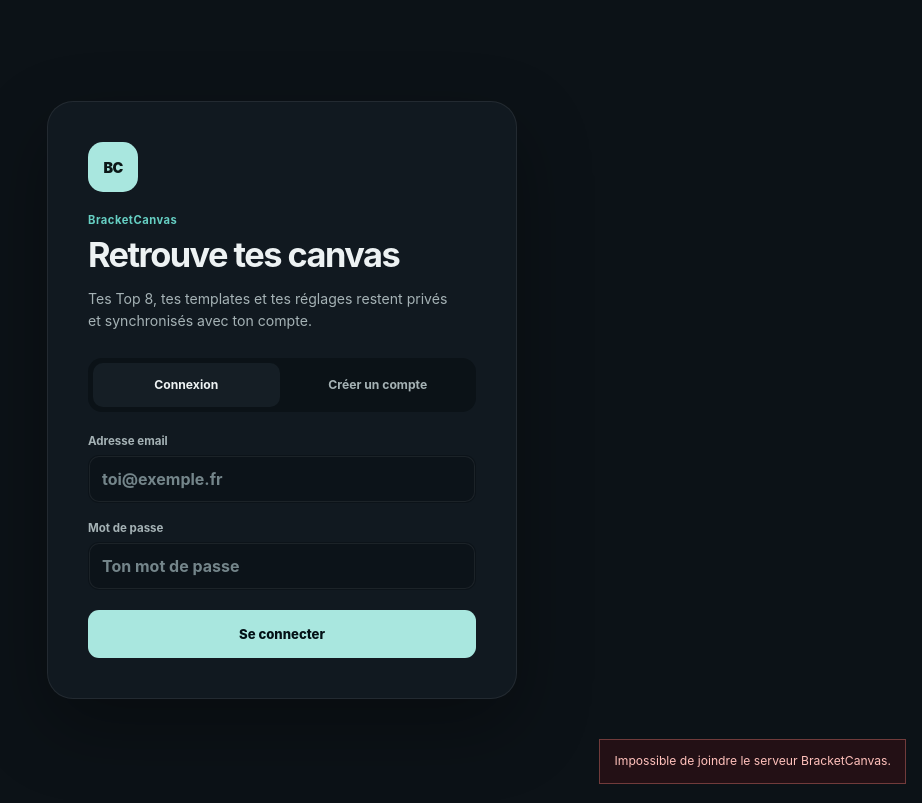
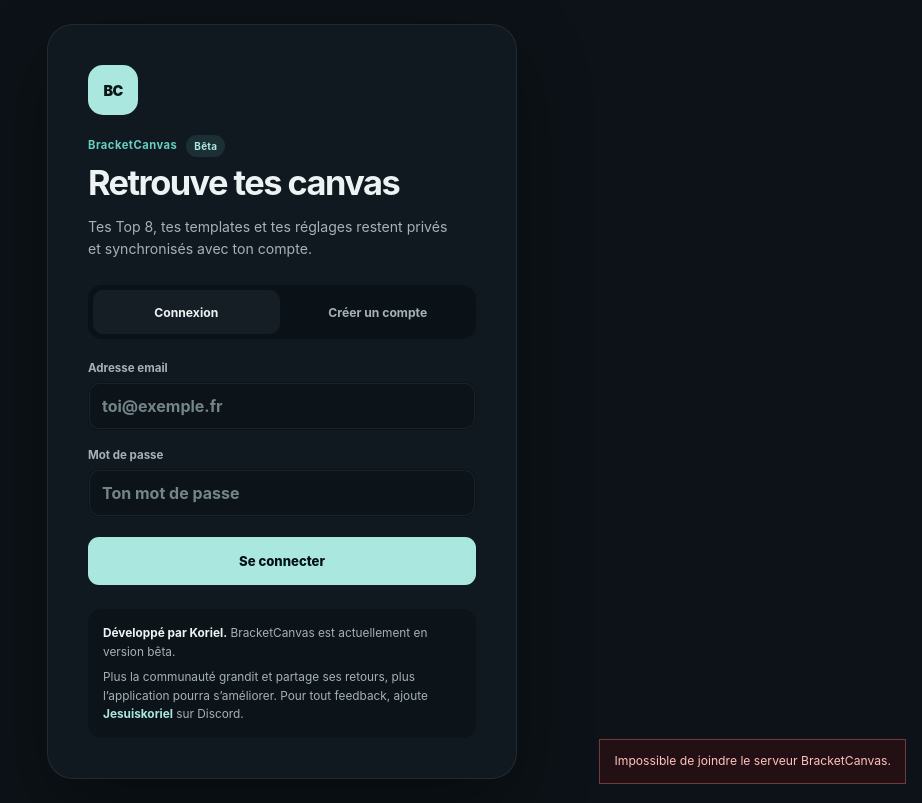
Before and after one commit to Jesuiskoriel/bracketcanvas, a React (Vite) app: page / in a window 1280 px wide. Shown: the whole page, without its empty margins (358-1280 px from the left). Built offline with nearby package versions, Linux system fonts and the light colour scheme; no server answers.

Commit message:
Add beta and creator notices

```diff
--- a/src/App.css
+++ b/src/App.css
@@ -914,7 +914,52 @@
 }
 
 .app-brand .eyebrow,
-.auth-card > .eyebrow { color: var(--accent); }
+.auth-card .product-heading-row .eyebrow { color: var(--accent); }
+
+.product-heading-row {
+  display: flex;
+  align-items: center;
+  gap: 9px;
+}
+
+.beta-badge {
+  display: inline-flex;
+  align-items: center;
+  min-height: 22px;
+  padding: 0 8px;
+  color: var(--accent-light);
+  font-size: .62rem;
+  font-weight: 750;
+  letter-spacing: .025em;
+  background: var(--accent-soft);
+  border-radius: 999px;
+}
+
+.product-notice {
+  margin: 12px 16px 24px;
+  padding: 16px 17px;
+  color: var(--text-muted);
+  font-size: .74rem;
+  line-height: 1.55;
+  background: rgba(255, 255, 255, .025);
+  border-radius: var(--radius-md);
+}
+
+.product-notice p { margin: 0; }
+.product-notice p + p { margin-top: 7px; }
+.product-notice strong { color: var(--text); font-weight: 700; }
+
+.discord-handle {
+  color: var(--accent-light);
+  font-weight: 750;
+  white-space: nowrap;
+}
+
+.product-notice-compact {
+  margin: 24px 0 0;
+  padding: 15px;
+  background: #0c1319;
+}
 
 .app-shell {
   grid-template-columns: minmax(350px, 405px) minmax(0, 1fr);
@@ -1266,5 +1311,7 @@
   .save-panel,
   .account-menu { margin-right: 10px; margin-left: 10px; }
   .editor-list { padding-right: 10px; padding-left: 10px; }
+  .product-notice { margin-right: 10px; margin-left: 10px; }
+  .product-notice-compact { margin-right: 0; margin-left: 0; }
   .project-dialog { border-radius: 18px; }
 }
--- a/src/App.jsx
+++ b/src/App.jsx
@@ -1,5 +1,6 @@
 import { useCallback, useEffect, useRef, useState } from 'react'
 import PlayerEditor from './components/PlayerEditor.jsx'
+import ProductNotice from './components/ProductNotice.jsx'
 import PaletteEditor from './components/PaletteEditor.jsx'
 import AccountMenu from './components/AccountMenu.jsx'
 import ProjectSwitcher from './components/ProjectSwitcher.jsx'
@@ -1007,7 +1008,10 @@
         <header className="app-header">
           <div className="app-brand">
             <div>
-              <p className="eyebrow">BracketCanvas</p>
+              <div className="product-heading-row">
+                <p className="eyebrow">BracketCanvas</p>
+                <span className="beta-badge">Bêta</span>
+              </div>
               <h1 id="app-title">Éditeur Top 8</h1>
             </div>
           </div>
@@ -1121,6 +1125,8 @@
             />
           ))}
         </div>
+
+        <ProductNotice />
       </aside>
 
       <section className="preview-panel" aria-labelledby="preview-title">
--- a/src/components/AuthScreen.jsx
+++ b/src/components/AuthScreen.jsx
@@ -1,4 +1,5 @@
 import { useState } from 'react'
+import ProductNotice from './ProductNotice.jsx'
 
 export default function AuthScreen({ onLogin, onRegister }) {
   const [mode, setMode] = useState('login')
@@ -36,7 +37,10 @@
     <main className="auth-shell">
       <section className="auth-card" aria-labelledby="auth-title">
         <div className="auth-brand" aria-hidden="true">BC</div>
-        <p className="eyebrow">BracketCanvas</p>
+        <div className="product-heading-row">
+          <p className="eyebrow">BracketCanvas</p>
+          <span className="beta-badge">Bêta</span>
+        </div>
         <h1 id="auth-title">
           {isRegistering ? 'Créer ton espace' : 'Retrouve tes canvas'}
         </h1>
@@ -109,6 +113,7 @@
               : isRegistering ? 'Créer mon espace' : 'Se connecter'}
           </button>
         </form>
+        <ProductNotice compact />
       </section>
     </main>
   )
--- /dev/null
+++ b/src/components/ProductNotice.jsx
@@ -0,0 +1,11 @@
+export default function ProductNotice({ compact = false }) {
+  return (
+    <aside className={`product-notice${compact ? ' product-notice-compact' : ''}`} aria-label="À propos de BracketCanvas">
+      <p><strong>Développé par Koriel.</strong> BracketCanvas est actuellement en version bêta.</p>
+      <p>
+        Plus la communauté grandit et partage ses retours, plus l’application pourra
+        s’améliorer. Pour tout feedback, ajoute <span className="discord-handle">Jesuiskoriel</span> sur Discord.
+      </p>
+    </aside>
+  )
+}
```
